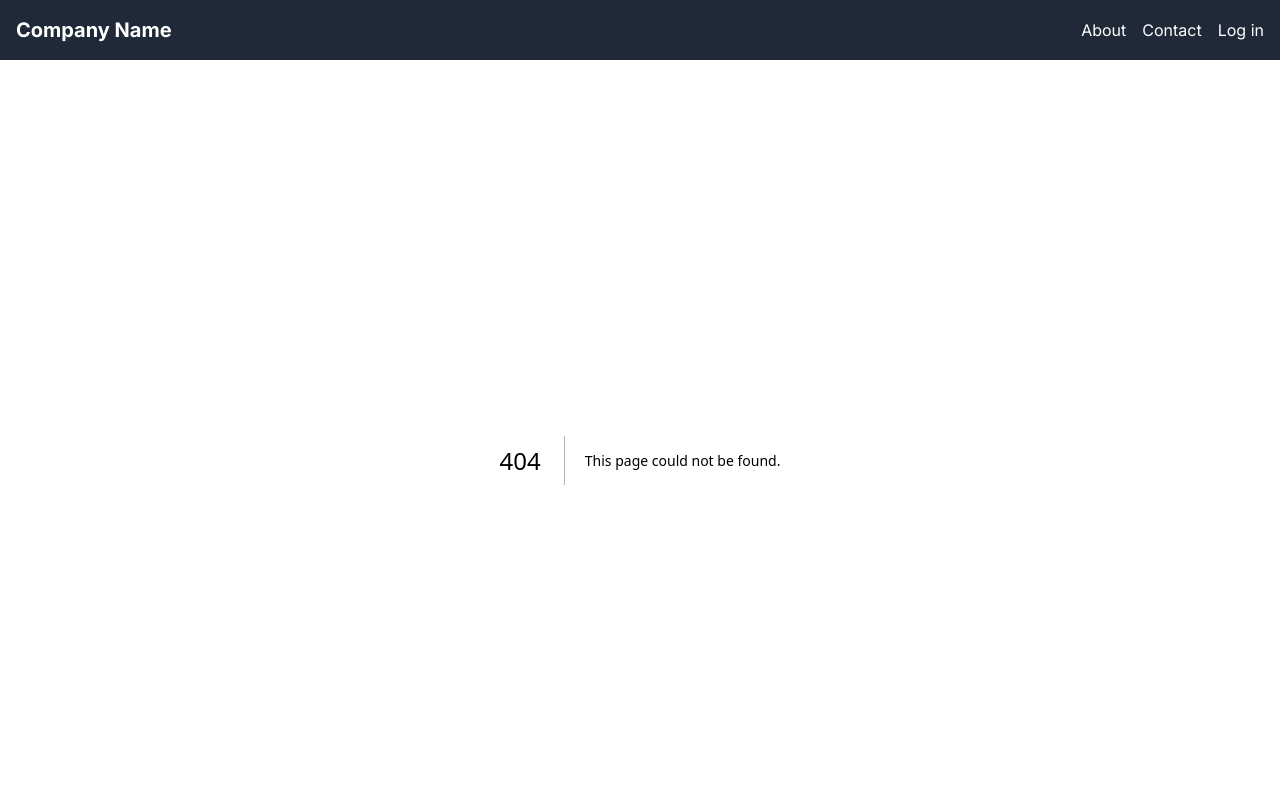
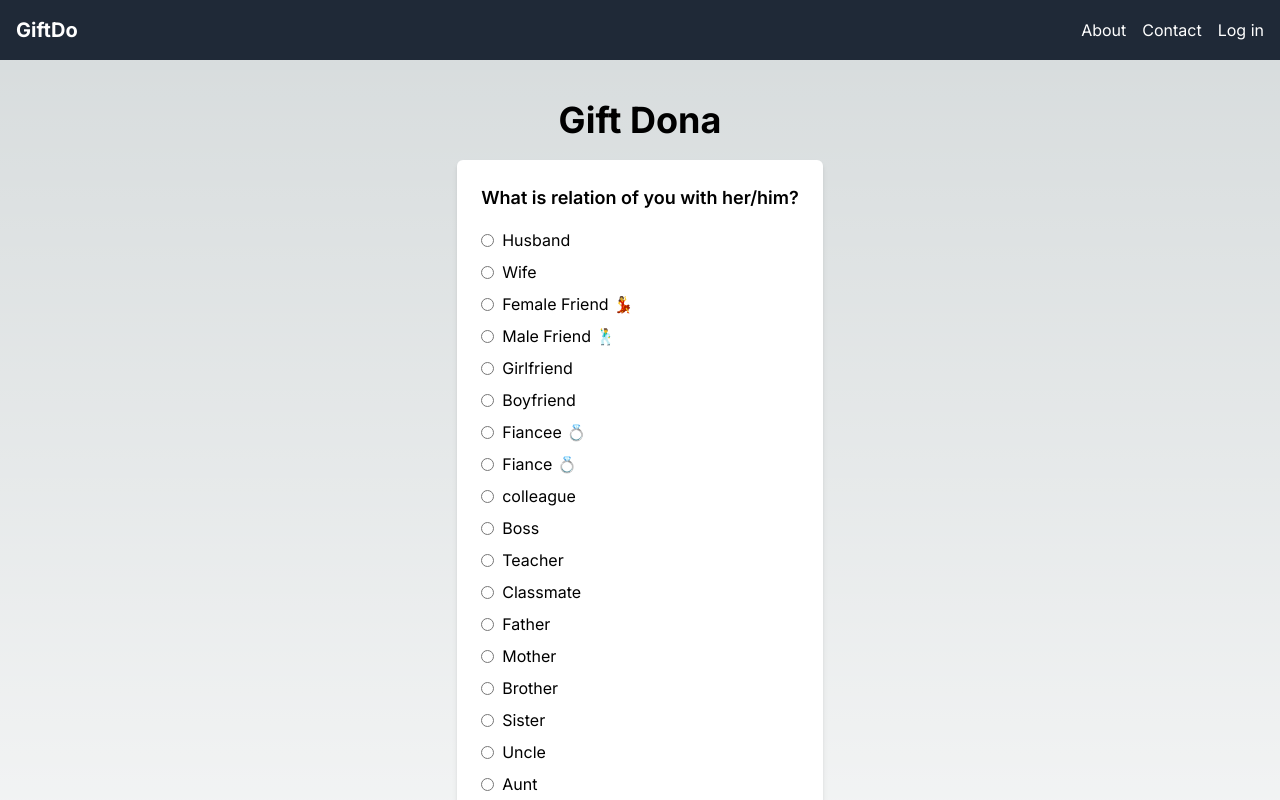
Before and after one commit to Amulsharma64/gift-do, a Next.js app: page /giftdo in a window 1280 px wide. Before the commit this address had no page. Shown: the top 800 px of the page. Built offline with nearby package versions, Linux system fonts and the light colour scheme.

Commit message:
MCQ's Component Added

```diff
--- /dev/null
+++ b/app/giftdo/page.jsx
@@ -0,0 +1,13 @@
+import McqContainer from "../../components/mcq/McqContainer";
+
+
+export const page = () => {
+    return (
+        <main className="flex min-h-screen flex-col items-center p-10">
+            <h1 className="text-4xl font-bold mb-5">Gift Dona</h1>
+            <McqContainer/>
+        </main>
+    );
+}
+
+export default page
--- a/app/page.js
+++ b/app/page.js
@@ -1,72 +1,12 @@
 "use client";
 import Image from "next/image";
-import MCQ from "../components/mcq/Mcq";
-import { useMemo, useState } from "react";
 
 export default function Home() {
-  const [rawData, setRawData] = useState({});
-  const [count, setCount] = useState(0);
-  const [selectedOption, setSelectedOption] = useState(null);
-
-  console.log("Hello World");
-
-  const data = useMemo(() => [
-    {
-      question: 'What is relation of you with her/him?',
-      options: [
-        'Father', 'Mother', 'Brother', 'Sister', 'Uncle', 'Aunt', 'Grandfather',
-        'Grandmother', 'Cousin', 'Nephew', 'Niece', 'Son', 'Daughter', 'Husband',
-        'Wife', 'Friend', 'Best Friend'
-      ],
-    },
-    {
-      question: 'Select Gender',
-      options: ['Male', 'Female', 'other'],
-    },
-    {
-      question: 'What is the age of her/his?',
-      options: ['0-5', '5-15', '15-20', '25-35', '35+'],
-    },
-    {
-      question: 'Select City',
-      options: ['Jaipur', 'Patna', 'Noida', 'Delhi'],
-    },
-  ], []);
-
-  const handleSelectOption = (option) => {
-    setSelectedOption(option);
-    setRawData((prev) => ({
-      ...prev,
-      [data[count].question]: option,
-    }));
-  };
-
-  const handleNext = () => {
-    setCount((prevCount) => prevCount + 1);
-    setSelectedOption(null); // Reset selected option when moving to the next question
-  }
-
-  const handleSubmit = () => {
-
-    console.log(rawData);
-    // setSelectedOption(null);
-    console.log(selectedOption);
-  }
 
   return (
-    <main className="flex min-h-screen flex-col items-center justify-around p-24">
-      <h1 className="text-4xl font-bold mb-0">Hello World</h1>
-      <MCQ
-        question={data[count].question}
-        options={data[count].options}
-        onSelect={handleSelectOption}
-      />
-      {
-        data.length - 1 > count ? <button onClick={handleNext}>Next</button> : <button onClick={handleSubmit}>Submit</button>
-      }
-      {selectedOption && (
-        <p className="mt-4">You selected: {selectedOption}</p>
-      )}
+    <main className="flex min-h-screen flex-col items-center p-10">
+      <h1 className="text-4xl font-bold mb-5">I am a home page</h1>
+
     </main>
   );
 }
--- a/components/header/Navbar.jsx
+++ b/components/header/Navbar.jsx
@@ -6,7 +6,7 @@ const Navbar = () => {
       <div className="container mx-auto flex justify-between items-center">
         {/* Left side: Company Name */}
         <div className="flex items-center">
-          <span className="text-white text-xl font-bold">Company Name</span>
+          <span className="text-white text-xl font-bold">GiftDo</span>
         </div>
         {/* Right side: Menu Items */}
         <div className="flex items-center space-x-4">
--- a/components/mcq/Mcq.jsx
+++ b/components/mcq/Mcq.jsx
@@ -1,7 +1,6 @@
 
-const MCQ = ({ question, options, onSelect}) => {
-    // console.log(question, options, onSelect);
-    console.log("mcq render");
+const MCQ = ({ question, options, onSelect,isSelected}) => {
+  const address = "Enter your complete address with PIN Code";
   return (
     <div className="bg-white shadow-md rounded-md p-6 m-0">
       {/* Question */}
@@ -15,6 +14,7 @@ const MCQ = ({ question, options, onSelect}) => {
               id={`option-${index}`}
               name="mcq-option"
               value={option}
+              checked={(option === isSelected) ? true : false}
               onChange={() => onSelect(option)}
               className="mr-2"
             />
--- /dev/null
+++ b/components/mcq/McqContainer.jsx
@@ -0,0 +1,73 @@
+"use client";
+import Image from "next/image";
+import { useMemo, useState } from "react";
+import MCQ from "./Mcq";
+
+const McqContainer = () => {
+    const [rawData, setRawData] = useState({});
+    const [count, setCount] = useState(0);
+    const [selectedOption, setSelectedOption] = useState(null);
+
+    const data = useMemo(() => [
+      {
+        question: 'What is relation of you with her/him?',
+        options: [
+          'Husband', 'Wife', 'Female Friend 💃', 'Male Friend 🕺',
+          'Girlfriend', 'Boyfriend', 'Fiancee 💍', 'Fiance 💍', 'colleague',
+          'Boss', 'Teacher', 'Classmate', 'Father', 'Mother', 'Brother',
+          'Sister', 'Uncle','Aunt', 'Grandfather', 'Grandmother',
+          'Nephew', 'Niece', 'Son', 'Daughter', 'Cousin Brother', 'Cousin Sister'
+           //add latter this option
+        ],
+      },
+      {
+        question: 'What is the age of her/his?',
+        options: ['0-5', '5-15', '15-20', '25-35', '35+'],
+      },
+      {
+        question: 'Favrioute Color?',
+        options: ['Red', 'Blue', 'Green', 'Yellow', 'Black', 'White', 'Pink'],
+      },
+      {
+        question: 'What kind of person she/he is?',
+        options: ['interovert', 'Extrovert', 'Shy', 'Cultured', 'Modern', 'Traditional'],
+      },
+    ], []);
+
+    const handleSelectOption = (option) => {
+      setSelectedOption(option);
+      setRawData((prev) => ({
+        ...prev,
+        [data[count].question]: option,
+      }));
+    };
+
+    const handleNext = () => {
+      setCount((prevCount) => prevCount + 1);
+      setSelectedOption(null); // Reset selected option when moving to the next question
+    //  console.log(data[0].question + " : " + rawData[data[0].question]);
+    }
+
+
+    const handleSubmit = () => {
+      console.log(rawData);
+    }
+  return (
+    <main className="flex min-h-screen flex-col items-center ">
+      <MCQ
+        question={data[count].question}
+        options={data[count].options}
+        onSelect={handleSelectOption}
+        isSelected={selectedOption}
+      />
+      {
+        data.length - 1 > count ? <button className="mt-4" onClick={handleNext}>Next</button> : <button className="mt-4" onClick={handleSubmit}>Submit</button>
+      }
+      {selectedOption && (
+        <p className="mt-1 text-orange-400">You selected: {selectedOption}</p>
+      )}
+    </main>
+  );
+};
+
+export default McqContainer;
```
